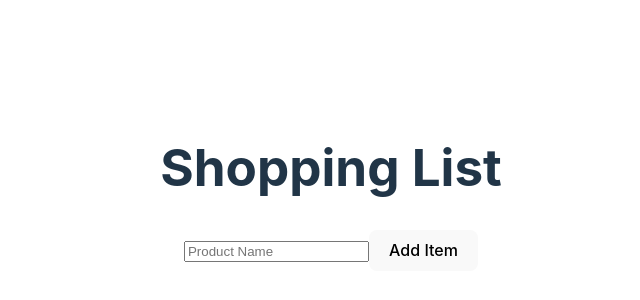
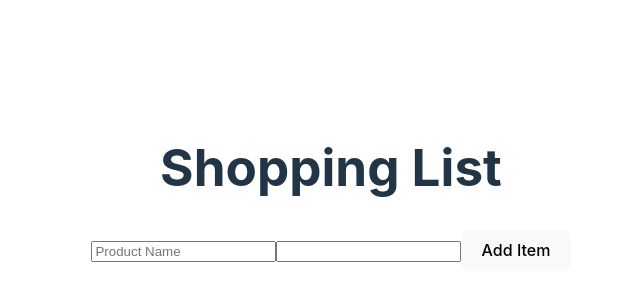
Before and after one commit to JoseIgnacioTapia/shopping-list-demo, a React (Vite) app: page / in a window 1280 px wide. Shown: the part 212-512 px from the top of the page, without its empty margins (309-949 px from the left). Built offline with nearby package versions, Linux system fonts and the light colour scheme.

Commit message:
Finishing Touches

```diff
--- a/src/App.tsx
+++ b/src/App.tsx
@@ -8,9 +8,9 @@
 function App() {
   const [items, setItems] = useState<Item[]>([]);
 
-  const addItem = (product: string) => {
+  const addItem = (product: string, quantity: number) => {
     console.log('MADE TO THE APP COMPONENT!');
-    setItems([...items, { id: getId(), product, quantity: 1 }]);
+    setItems([...items, { id: getId(), product, quantity }]);
   };
 
   // const items = [
--- a/src/components/ShoppingListForm.tsx
+++ b/src/components/ShoppingListForm.tsx
@@ -1,22 +1,26 @@
 import { useRef } from 'react';
 
 interface ShoppingListFormProps {
-  onAddItem: (item: string) => void;
+  onAddItem: (item: string, quantity: number) => void;
 }
 
 function ShoppingListForm({ onAddItem }: ShoppingListFormProps): JSX.Element {
-  const inputRef = useRef<HTMLInputElement>(null);
+  const productInputRef = useRef<HTMLInputElement>(null);
+  const quantityInputRef = useRef<HTMLInputElement>(null);
 
   function handleSubmit(e: React.FormEvent) {
     e.preventDefault();
-    const newProduct = inputRef.current!.value;
-    onAddItem(newProduct);
-    inputRef.current!.value = '';
+    const newProduct = productInputRef.current!.value;
+    const quantity = parseInt(quantityInputRef.current!.value);
+    onAddItem(newProduct, quantity);
+    productInputRef.current!.value = '';
+    quantityInputRef.current!.value = '1';
   }
 
   return (
     <form onSubmit={handleSubmit}>
-      <input type="text" placeholder="Product Name" ref={inputRef} />
+      <input type="text" placeholder="Product Name" ref={productInputRef} />
+      <input type="number" min={0} ref={quantityInputRef} />
       <button type="submit">Add Item</button>
     </form>
   );
```
